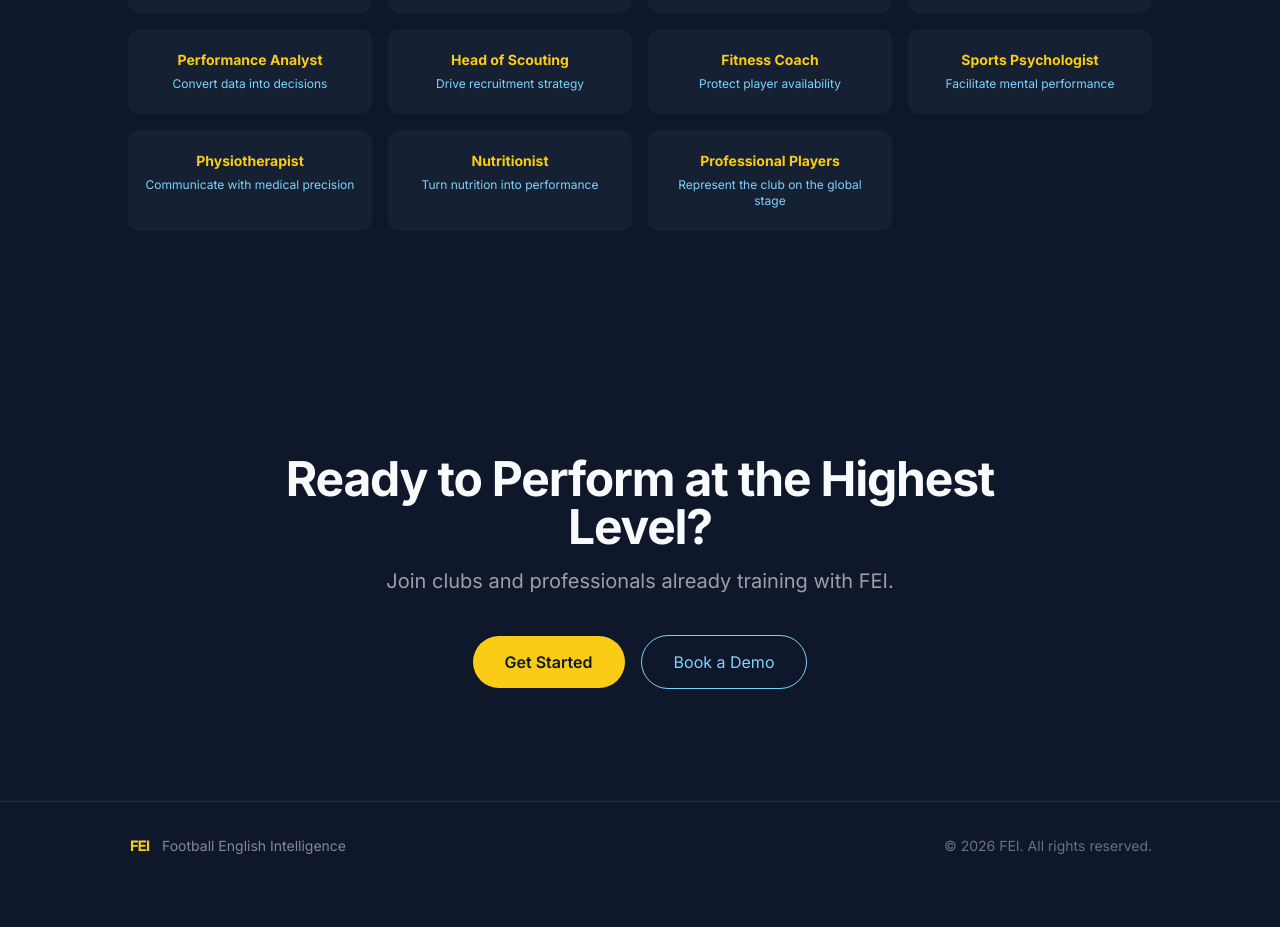
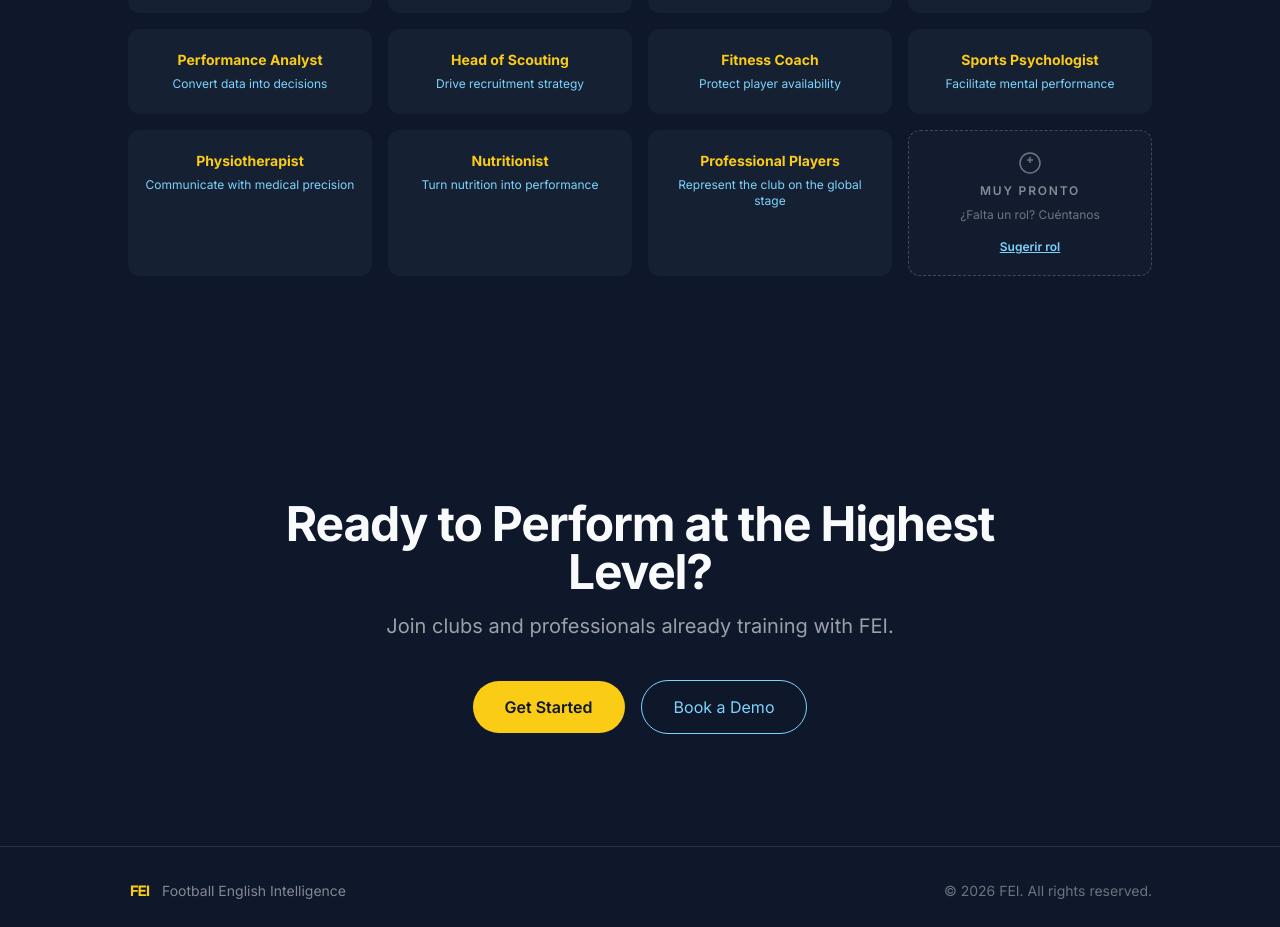
Before and after one commit to feifootball/fei-platform, a Next.js app: page / in a window 1280 px wide. Shown: the part 1860-2787 px from the top of the page. Before the commit the page ends 2750 px from the top, so only its background shows below. Built offline with nearby package versions, Linux system fonts and the light colour scheme; no server answers.

Commit message:
fix: add coming soon card to roles section

```diff
--- a/app/page.tsx
+++ b/app/page.tsx
@@ -104,6 +104,18 @@ export default function Home() {
                   <span className="text-xs leading-snug text-fei-sky">{role.description}</span>
                 </article>
               ))}
+
+              <article className="flex flex-col items-center justify-center gap-2 rounded-xl border border-dashed border-fei-text/20 bg-fei-text/[0.02] px-4 py-5 text-center">
+                <svg xmlns="http://www.w3.org/2000/svg" viewBox="0 0 24 24" fill="none" stroke="currentColor" strokeWidth={1.5} className="h-6 w-6 text-fei-text/40">
+                  <circle cx="12" cy="12" r="10" />
+                  <path d="M12 6v6m3-3H9" />
+                </svg>
+                <span className="text-xs font-semibold uppercase tracking-[0.15em] text-fei-text/50">Muy pronto</span>
+                <p className="text-xs leading-snug text-fei-text/40">¿Falta un rol? Cuéntanos</p>
+                <a href="/suggest-role" className="mt-2 text-xs font-semibold text-fei-sky underline hover:text-fei-yellow">
+                  Sugerir rol
+                </a>
+              </article>
             </div>
           </div>
         </div>
```
